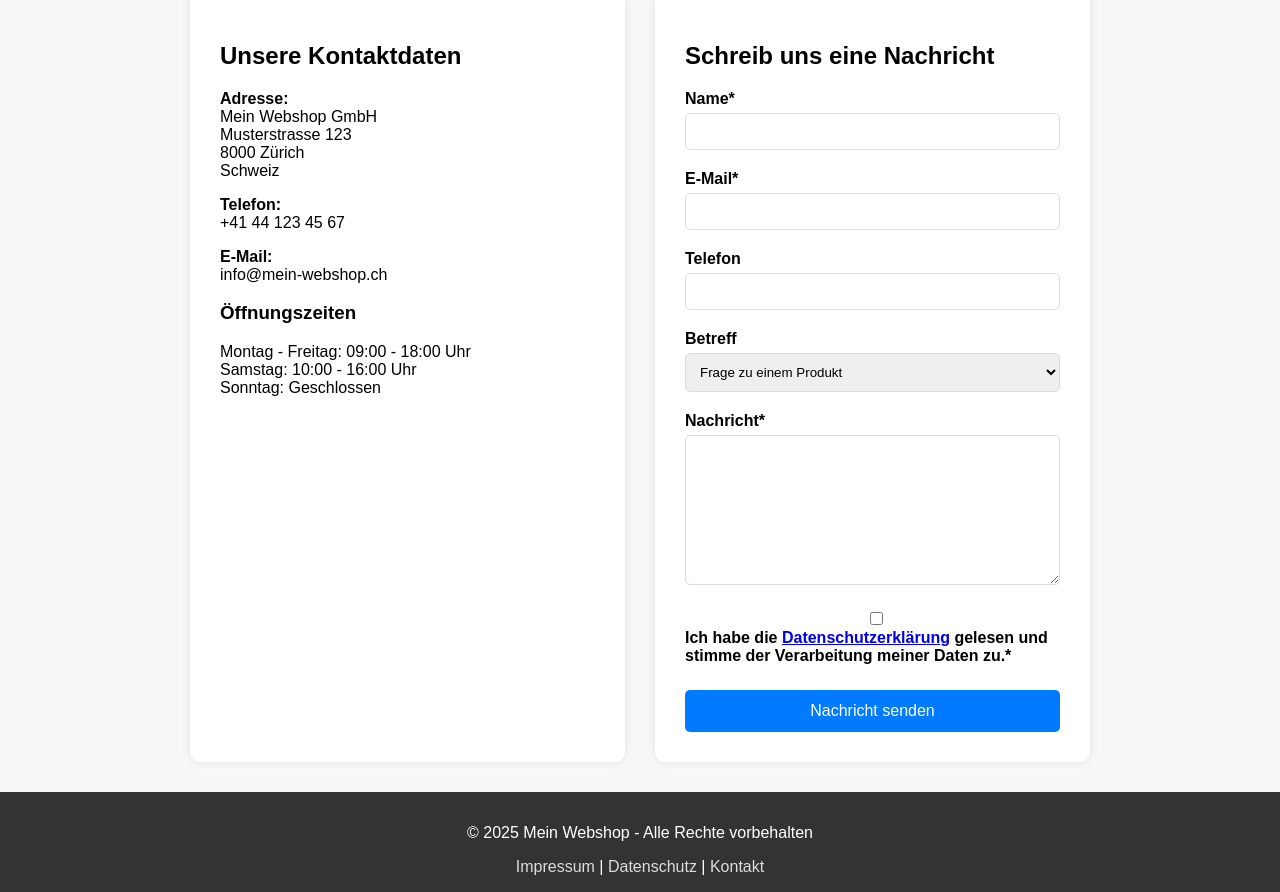
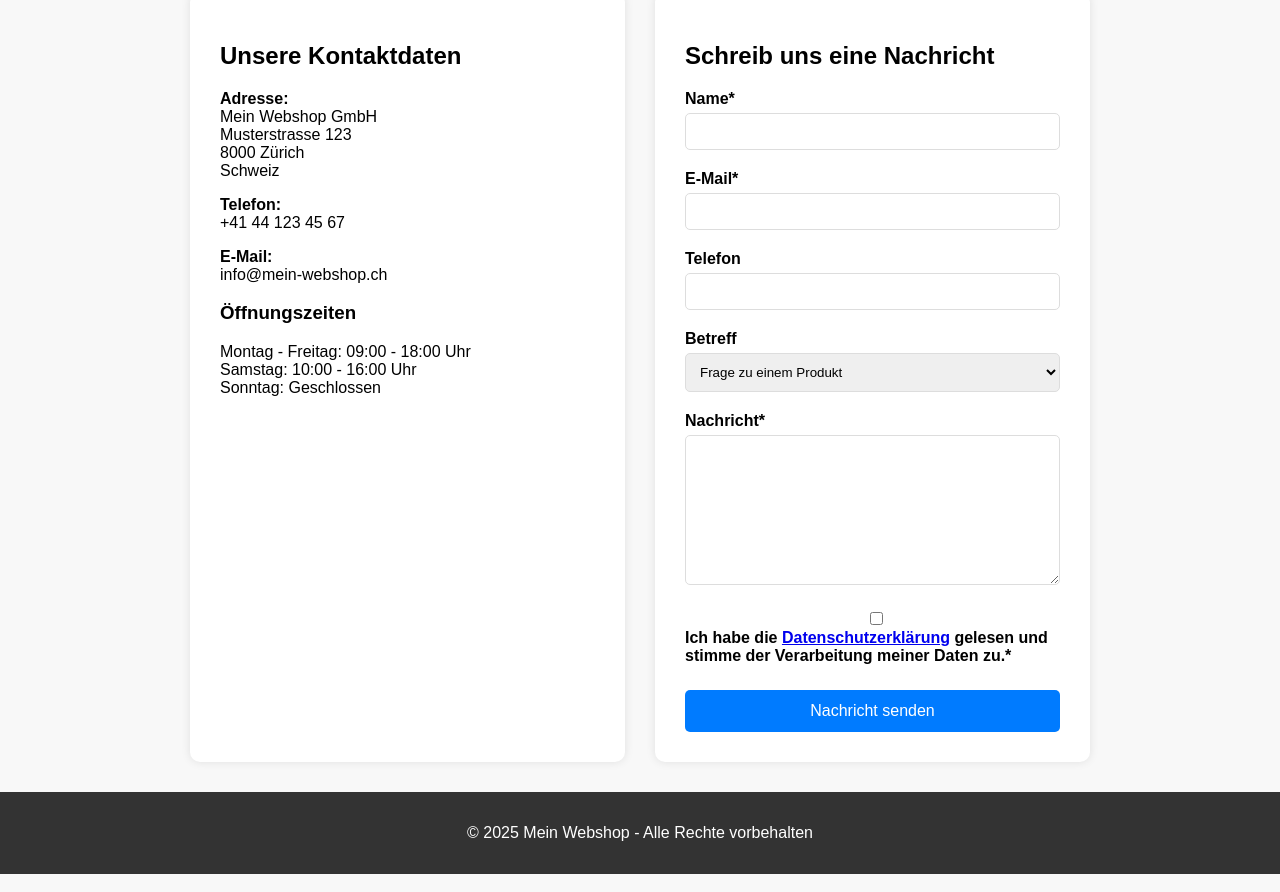
Before and after one commit to BenjaminD0N/Webshop, a plain HTML site: page docs/kontakt.html in a window 1280 px wide. Shown: the part 374-1266 px from the top of the page. Drawn offline with Linux system fonts and the light colour scheme.

Commit message:
Update kontakt.html

```diff
--- a/docs/kontakt.html
+++ b/docs/kontakt.html
@@ -112,11 +112,6 @@
 
     <footer>
         <p>&copy; 2025 Mein Webshop - Alle Rechte vorbehalten</p>
-        <div class="footer-links">
-            <a href="#">Impressum</a> |
-            <a href="#">Datenschutz</a> |
-            <a href="kontakt.html">Kontakt</a>
-        </div>
     </footer>
 
     <script src="script.js"></script>
```
